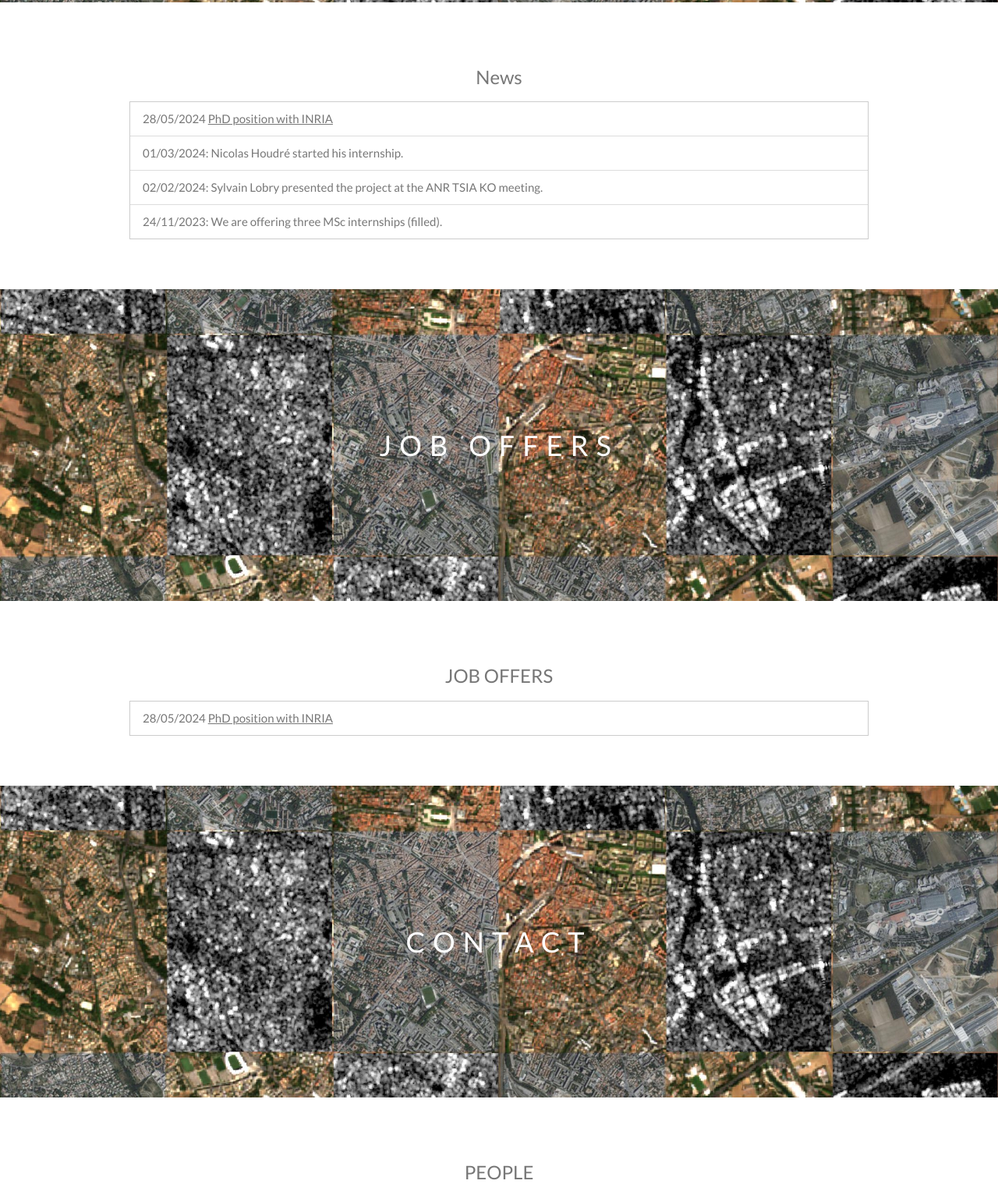
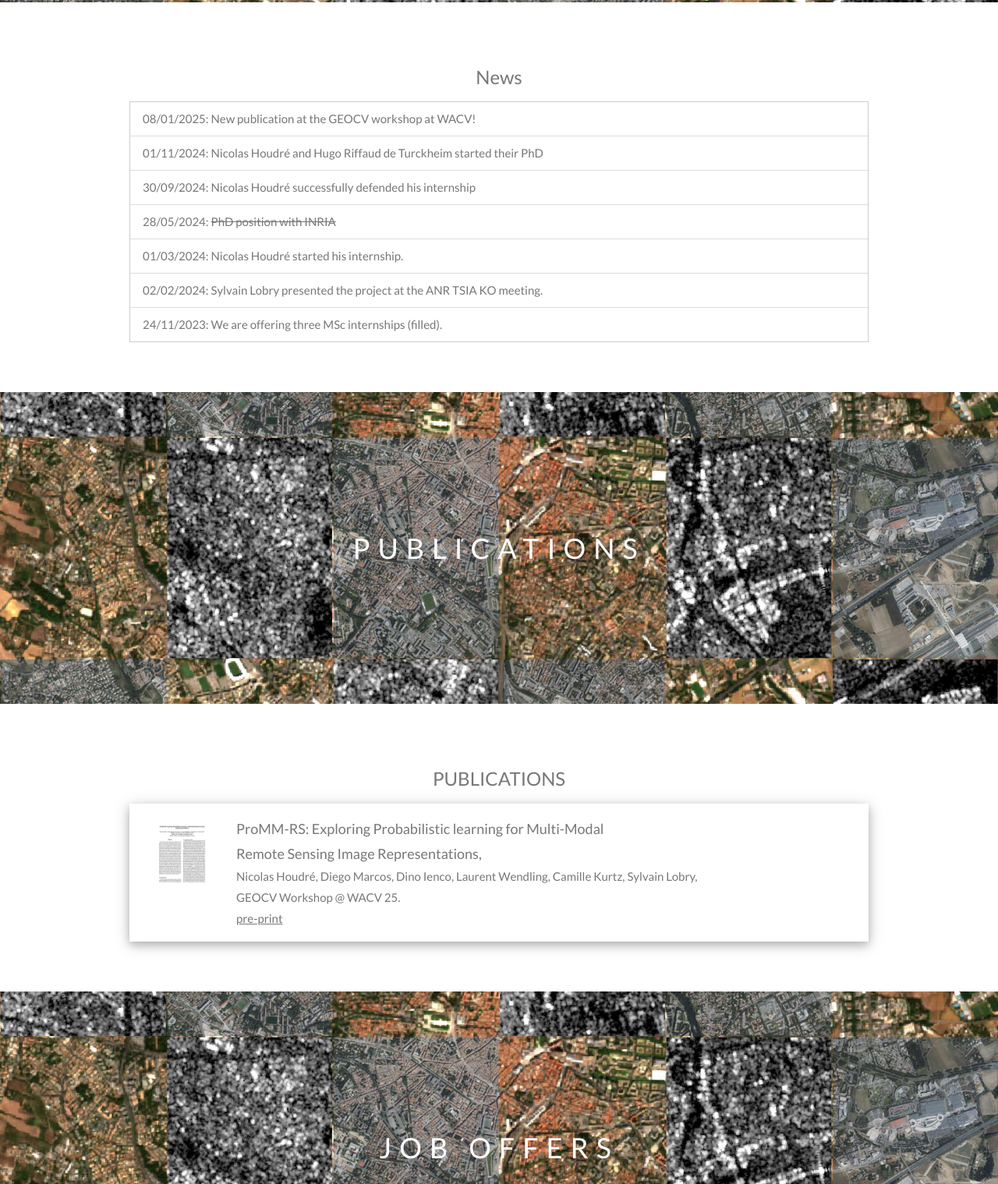
Before and after one commit to syvlo/GEO-ReSeT_website, a plain HTML site: page index.html in a window 1280 px wide. Shown: the part 1281-2800 px from the top of the page at 78% size. Drawn offline with nearby package versions, Linux system fonts and the light colour scheme.

Commit message:
Update news and geocv

```diff
--- a/index.html
+++ b/index.html
@@ -68,6 +68,7 @@ body, html {
     <a href="#home" class="w3-bar-item w3-button"><i class="fa fa-home"></i> HOME</a>
     <a href="#overview" class="w3-bar-item w3-button w3-hide-small"><i class="fa fa-space-shuttle"></i> OVERVIEW</a>
     <a href="#news" class="w3-bar-item w3-button w3-hide-small"><i class="fa fa-newspaper"></i> NEWS</a>
+    <a href="#pubs" class="w3-bar-item w3-button w3-hide-small"><i class="fa fa-book"></i> PUBLICATIONS</a>
     <a href="#positions" class="w3-bar-item w3-button w3-hide-small"><i class="fa fa-briefcase"></i> JOB OFFERS</a>
     <a href="#contact" class="w3-bar-item w3-button w3-hide-small"><i class="fa fa-envelope"></i> CONTACT</a>
     <!--<a href="#" class="w3-bar-item w3-button w3-hide-small w3-right w3-hover-red">
@@ -79,6 +80,7 @@ body, html {
   <div id="navDemo" class="w3-bar-block w3-white w3-hide w3-hide-large w3-hide-medium">
     <a href="#overview" class="w3-bar-item w3-button" onclick="toggleFunction()">OVERVIEW</a>
     <a href="#news" class="w3-bar-item w3-button" onclick="toggleFunction()">NEWS</a>
+    <a href="#pubs" class="w3-bar-item w3-button" onclick="toggleFunction()">PUBLICATIONS</a>
     <a href="#positions" class="w3-bar-item w3-button" onclick="toggleFunction()">JOB OFFERS</a>
     <a href="#contact" class="w3-bar-item w3-button" onclick="toggleFunction()">CONTACT</a>
     <!--<a href="#" class="w3-bar-item w3-button">SEARCH</a>-->
@@ -113,13 +115,37 @@ body, html {
 <div class="w3-content w3-container w3-padding-64" id="news">
   <h3 class="w3-center">News</h3>
   <ul class="w3-ul w3-border" style="width:100%">
-  <li>28/05/2024 <a href="https://recrutement.inria.fr/public/classic/en/offres/2024-07756">PhD position with INRIA</a></li>
+  <li>08/01/2025: New publication at the GEOCV workshop at WACV!</li>
+  <li>01/11/2024: Nicolas Houdré and Hugo Riffaud de Turckheim started their PhD</li>
+  <li>30/09/2024: Nicolas Houdré successfully defended his internship</li>
+  <li>28/05/2024: <s>PhD position with INRIA</s></li>
   <li>01/03/2024: Nicolas Houdré started his internship.</li>
   <li>02/02/2024: Sylvain Lobry presented the project at the ANR TSIA KO meeting.</li>
   <li>24/11/2023: We are offering three MSc internships (filled).</li>
 </ul>
 </div>
 
+
+<div class="bgimg-3 w3-display-container">
+  <div class="w3-display-middle">
+     <span class="w3-xxlarge w3-text-white w3-wide">PUBLICATIONS</span>
+  </div>
+</div>
+
+<div class="w3-content w3-container w3-padding-64" id="pubs">
+  <h3 class="w3-center">PUBLICATIONS</h3>
+  <ul class="w3-ul w3-card-4">
+    <li class="w3-bar">
+      <img src="images/GEOCV25.jpg" class="w3-bar-item w3-hide-small" style="width:105px">
+      <div class="w3-bar-item">
+        <span class="w3-large">ProMM-RS: Exploring Probabilistic learning for Multi-Modal <br>Remote Sensing Image Representations,</span><br>
+        <span>Nicolas Houdré, Diego Marcos, Dino Ienco, Laurent Wendling, Camille Kurtz, Sylvain Lobry,</span><br>
+        <span>GEOCV Workshop @ WACV 25.</span><br>
+    <span><a href="GEOCV25.pdf">pre-print</a></span>
+      </div>
+    </li>
+  </ul>
+</div>
 
 <div class="bgimg-3 w3-display-container">
   <div class="w3-display-middle">
@@ -130,7 +156,7 @@ body, html {
 <div class="w3-content w3-container w3-padding-64" id="positions">
   <h3 class="w3-center">JOB OFFERS</h3>
   <ul class="w3-ul w3-border" style="width:100%">
-	  <li>28/05/2024 <a href="https://recrutement.inria.fr/public/classic/en/offres/2024-07756">PhD position with INRIA</a></li>
+	  <li>28/05/2024 <s>PhD position with INRIA</s> (filled)</li>
 	</ul>
 </div>
 
@@ -144,11 +170,13 @@ body, html {
 <!-- Container (Contact Section) -->
 <div class="w3-content w3-container w3-padding-64" id="contact">
   <h3 class="w3-center">PEOPLE</h3>
-  <p class="w3-center">PI: <a href="https://www.sylvainlobry.com">Sylvain Lobry (UPC)</a>
+  <p class="w3-center">PI: <a href="https://www.sylvainlobry.com">Sylvain Lobry (UPCité)</a>
     <br>
     INRIA PI: Diego Marcos (INRIA)
     <br>
-    <a href="http://camille-kurtz.com">Camille Kurtz (UPC)</a>,  <a href="https://helios2.mi.parisdescartes.fr/~lwendlin/">Laurent Wendling (UPC)</a>, <a href="https://sites.google.com/site/dinoienco/">Dino Ienco (INRAE)</a>
+    <a href="http://camille-kurtz.com">Camille Kurtz (UPCité)</a>,  <a href="https://helios2.mi.parisdescartes.fr/~lwendlin/">Laurent Wendling (UPCité)</a>, <a href="https://sites.google.com/site/dinoienco/">Dino Ienco (INRAE)</a>
+    <br>
+    Nicolas Houdré (UPCité), Hugo Riffaud de Turckheim (INRIA)
   <p class="w3-center"><i class="fa fa-envelope fa-fw w3-hover-text-black w3-xlarge w3-margin-right"></i>Email (for Sylvain Lobry only): firstname.lastname at u-paris.fr<br></p>
   <p class="w3-center">This work is funded by <a href="https://www.anr.fr">ANR</a></p>
   <div class="w3-center">
```
Also changed, not shown: images/GEOCV25.jpg (added), 1 other file.
